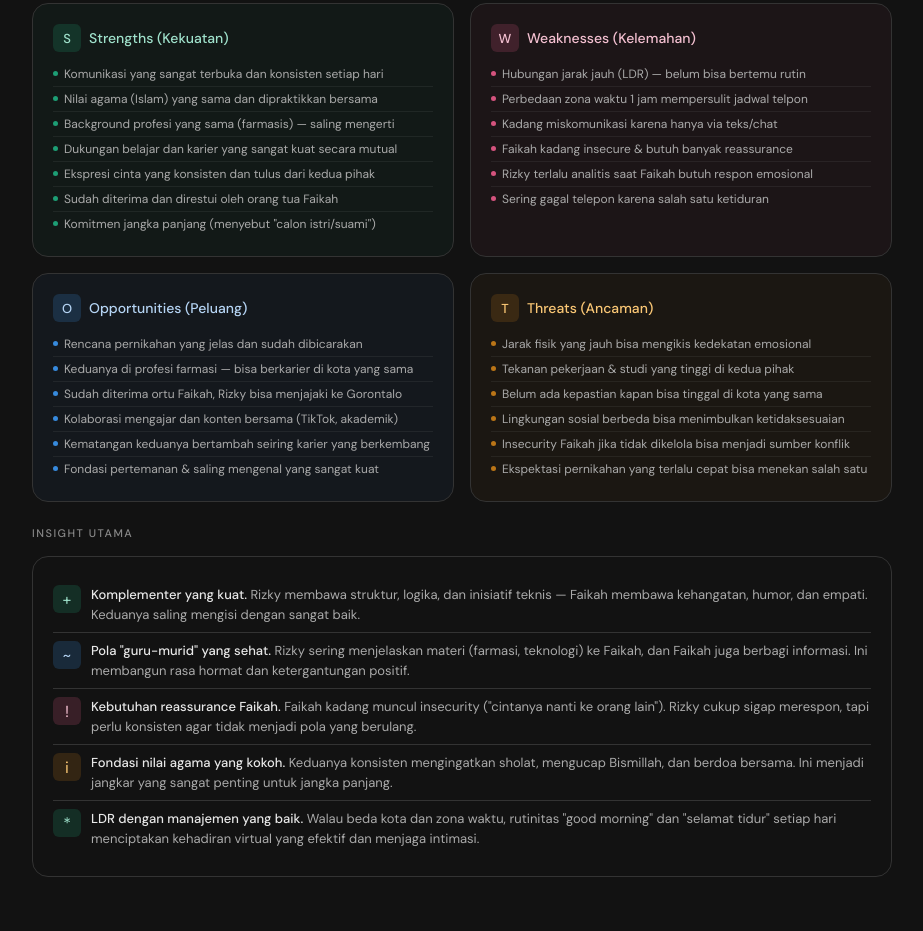
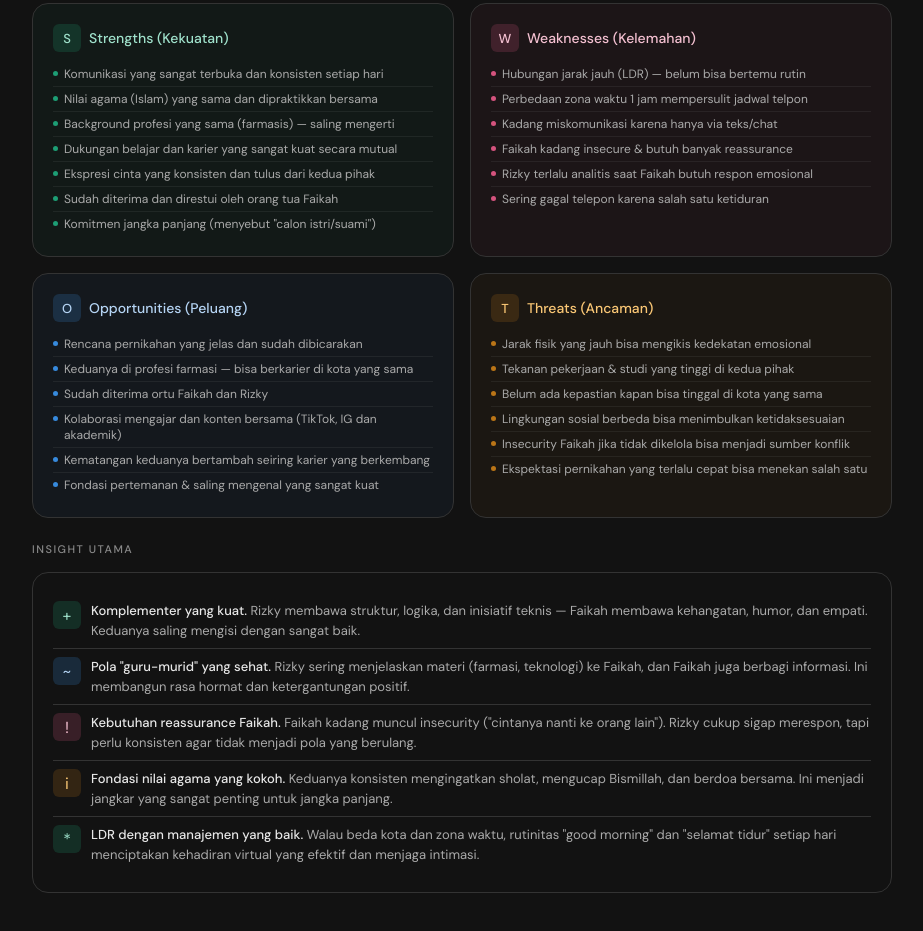
Before and after one commit to rhmawardi/relationshiprf, a plain HTML site: page index.html in a window 1280 px wide. Shown: the part 1327-2258 px from the top of the page, without its empty margins (178-1101 px from the left). Drawn offline with nearby package versions, Linux system fonts and the light colour scheme.

Commit message:
Update index.html

```diff
--- a/index.html
+++ b/index.html
@@ -236,8 +236,8 @@ body{font-family:'DM Sans',sans-serif; background-color: var(--color-background-
     <ul class="swot-list">
       <li>Rencana pernikahan yang jelas dan sudah dibicarakan</li>
       <li>Keduanya di profesi farmasi — bisa berkarier di kota yang sama</li>
-      <li>Sudah diterima ortu Faikah, Rizky bisa menjajaki ke Gorontalo</li>
-      <li>Kolaborasi mengajar dan konten bersama (TikTok, akademik)</li>
+      <li>Sudah diterima ortu Faikah dan Rizky</li>
+      <li>Kolaborasi mengajar dan konten bersama (TikTok, IG dan akademik)</li>
       <li>Kematangan keduanya bertambah seiring karier yang berkembang</li>
       <li>Fondasi pertemanan &amp; saling mengenal yang sangat kuat</li>
     </ul>
```
